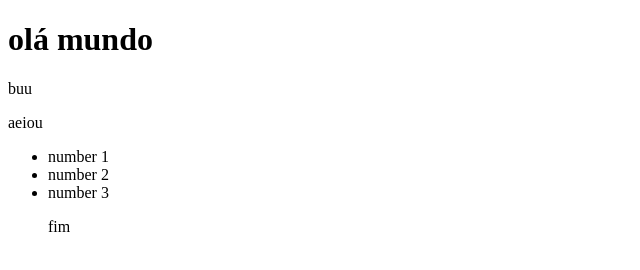
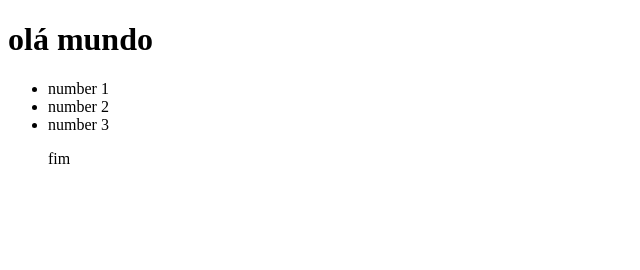
Before and after one commit to DebatingAlpaca/site-testes, a plain HTML site: page index.html in a window 1280 px wide. Shown: the whole page, without its empty margins (0-640 px from the left). Drawn offline with Linux system fonts and the light colour scheme.

Commit message:
Update index.html

```diff
--- a/index.html
+++ b/index.html
@@ -7,8 +7,7 @@
 </head>
 <body>
     <h1>olá mundo</h1>
-    <p>buu</p>
-    <p>aeiou</p>
+
     <ul>
         <li>number 1</li>
         <li>number 2</li>
```
